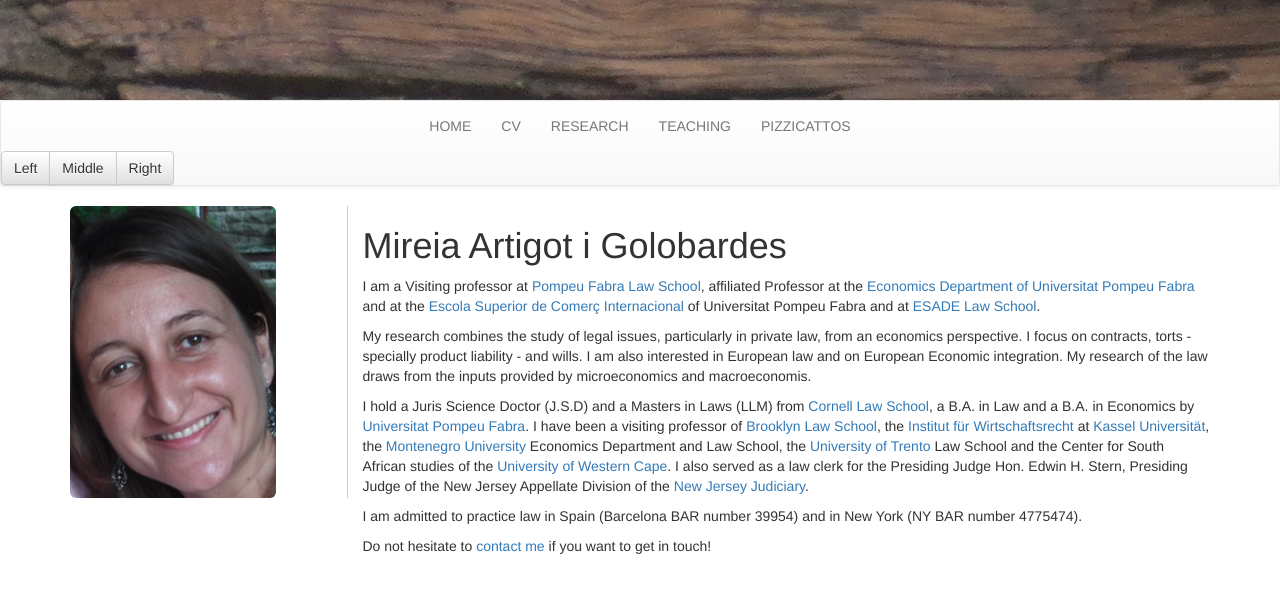
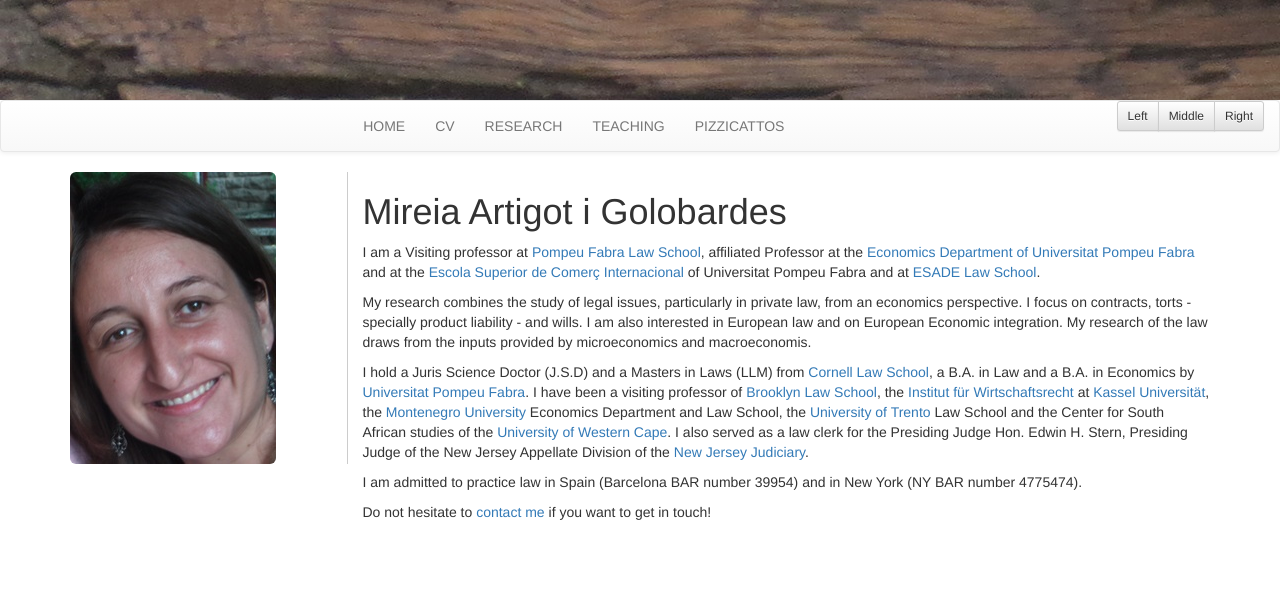
Before and after one commit to JohnPalmer/mireiaartigot, a Jekyll site: the page built from index.md, in a window 1280 px wide. Shown: the top 593 px of the page. Built offline with Jekyll 4.4.1, drawn with Linux system fonts in a browser that asks for light colours; nearby versions of some CDN libraries; our own code applies the rules of GitHub Pages for plain Markdown files.

Commit message:
Update navbar.html

```diff
--- a/_includes/navbar.html
+++ b/_includes/navbar.html
@@ -18,14 +18,15 @@
       <li{% if page.title == 'Research' %} class="active"{% endif %}><a href="{{ site.url }}/research/{{page.lang}}">{{ site.t[page.lang].research }}</a></li>
       <li{% if page.title == 'Teaching' %} class="active"{% endif %}><a href="{{ site.url }}/teaching/{{page.lang}}">{{ site.t[page.lang].teaching }}</a></li>
       <li{% if page.title == 'Pizzicattos' %} class="active"{% endif %}><a href="{{ site.url }}/pizzicattos/{{page.lang}}">{{ site.t[page.lang].random }}</a></li>
-
       </ul>
-    </div><!-- /.navbar-collapse -->
-  </div><!-- /.container-fluid -->
-<div class="btn-group" role="group" aria-label="...">
+      <ul class="nav navbar-nav navbar-right">
+      <div class="btn-group btn-group-sm" role="group" aria-label="...">
   <button type="button" class="btn btn-default">Left</button>
   <button type="button" class="btn btn-default">Middle</button>
   <button type="button" class="btn btn-default">Right</button>
 </div>
+      </ul>
 
+    </div><!-- /.navbar-collapse -->
+  </div><!-- /.container-fluid -->
 </nav>
```
